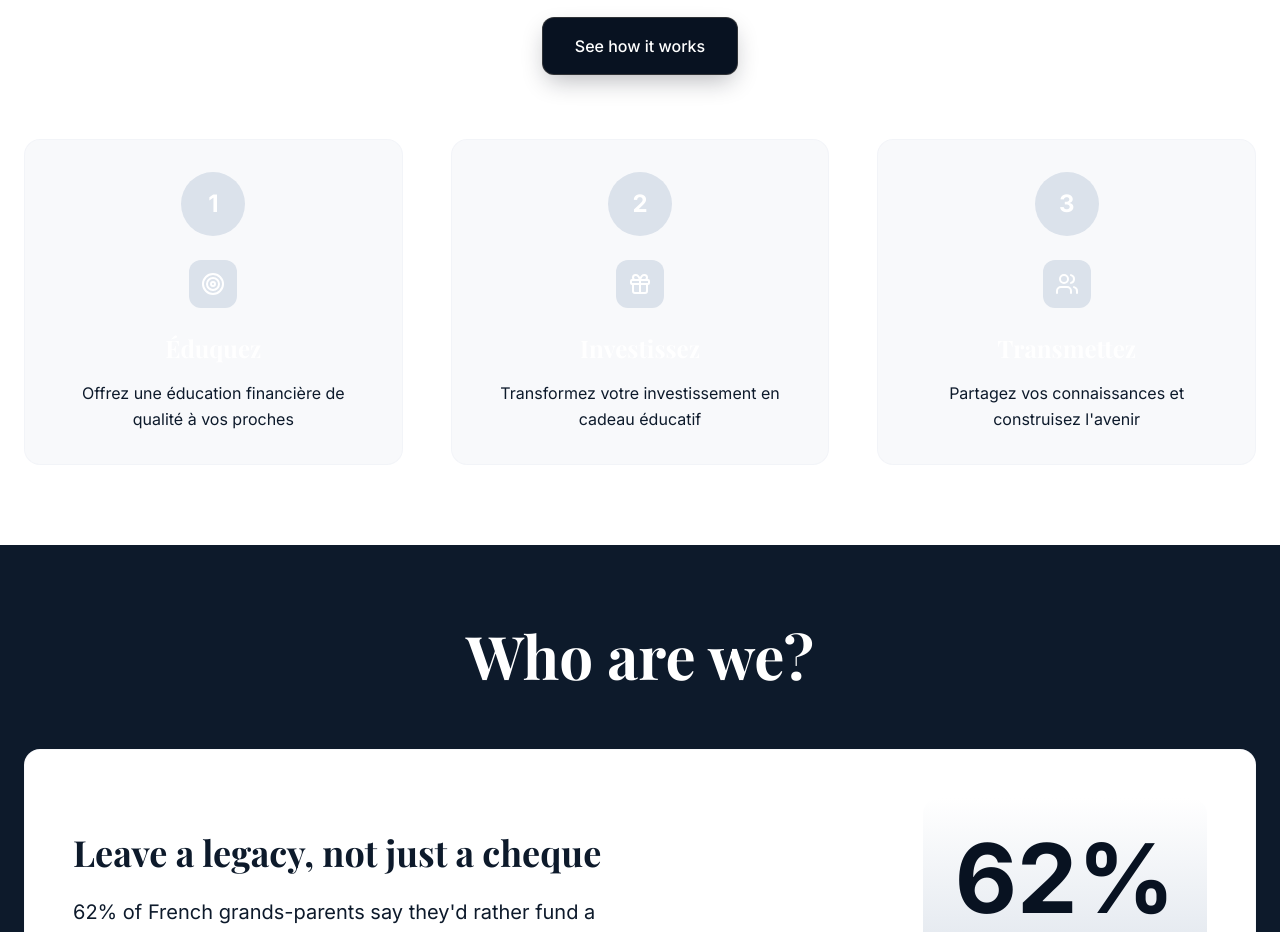
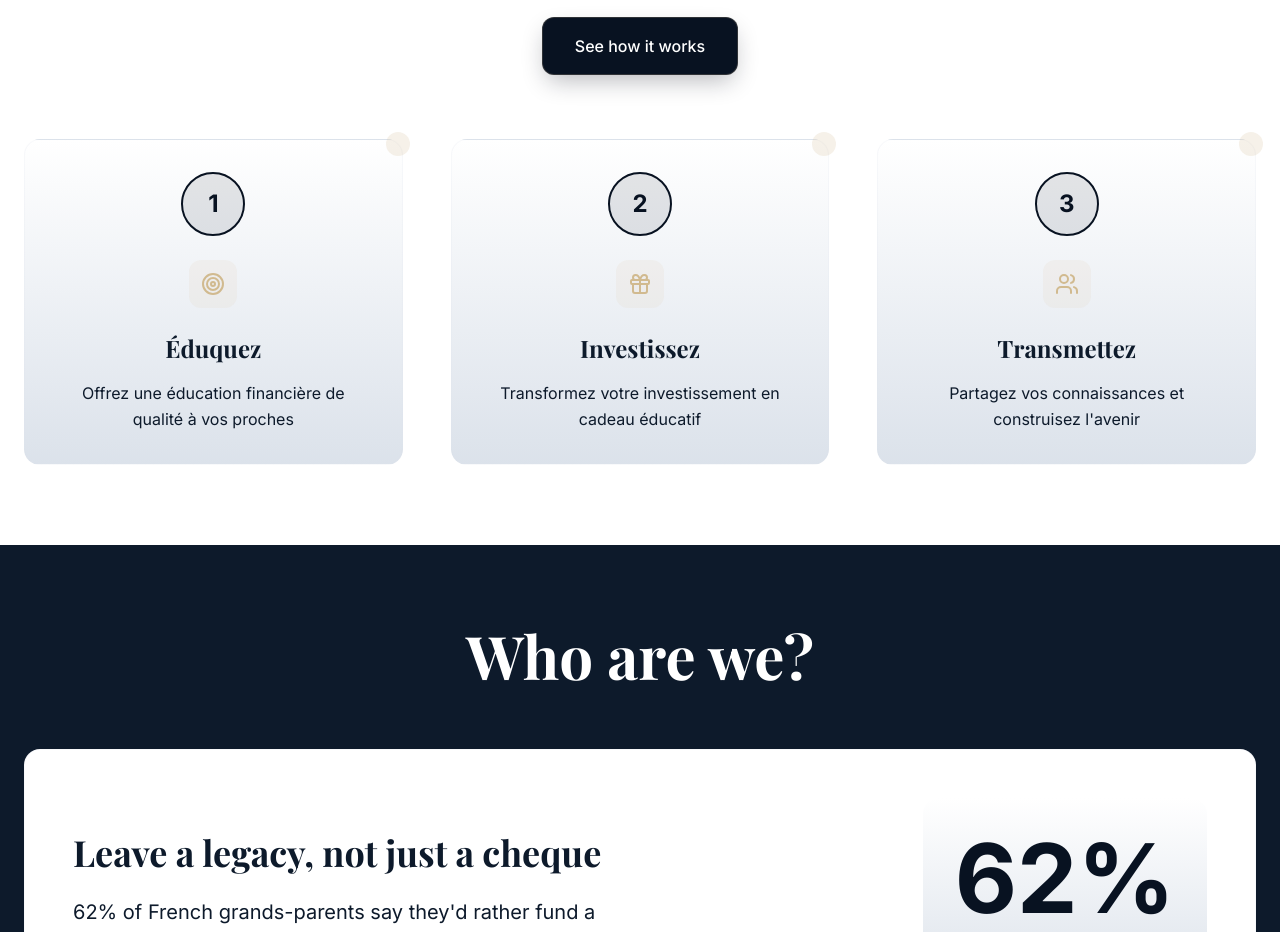
Before and after one commit to 0scarito/prismacapital, a React (Vite) app: page / in a window 1280 px wide. Shown: the part 1080-2012 px from the top of the page. Built offline with nearby package versions, Linux system fonts and the light colour scheme; the HTML template or start-up script is replaced by a standard one.

Commit message:
Fix presentation of 3 boxes
Ensure the three boxes maintain their previous color and text styling.

```diff
--- a/src/components/HowItWorksSection.tsx
+++ b/src/components/HowItWorksSection.tsx
@@ -54,32 +54,42 @@ const HowItWorksSection = () => {
             <div
               key={step.number}
               className="relative group"
+              onMouseEnter={() => setHoveredStep(index)}
+              onMouseLeave={() => setHoveredStep(null)}
             >
               {/* Step Card */}
-              <div className="bg-muted/20 rounded-2xl p-8 border border-border/20 h-full">
+              <div className="relative bg-gradient-subtle rounded-2xl p-8 shadow-card hover:shadow-glow transition-all duration-500 z-10 border border-border/20 h-full">
                 {/* Step Number */}
-                <div className="w-16 h-16 rounded-full bg-muted flex items-center justify-center mb-6 mx-auto">
-                  <span className="font-sans font-bold text-2xl text-foreground">
+                <div className="w-16 h-16 rounded-full bg-primary/10 border-2 border-primary flex items-center justify-center mb-6 mx-auto group-hover:scale-110 transition-transform duration-300">
+                  <span className="font-sans font-bold text-2xl text-primary">
                     {step.number}
                   </span>
                 </div>
 
                 {/* Icon */}
                 <div className="flex justify-center mb-6">
-                  <div className="w-12 h-12 rounded-lg bg-muted flex items-center justify-center">
-                    <step.icon className="w-6 h-6 text-foreground" strokeWidth={2} />
+                  <div className="w-12 h-12 rounded-lg bg-secondary/10 flex items-center justify-center group-hover:bg-secondary/20 transition-colors duration-300">
+                    <step.icon className="w-6 h-6 text-secondary" strokeWidth={2} />
                   </div>
                 </div>
 
                 {/* Content */}
                 <div className="text-center">
-                  <h3 className="font-serif font-bold text-2xl text-foreground mb-4">
+                  <h3 className="font-serif font-bold text-2xl text-card-foreground mb-4">
                     {step.title}
                   </h3>
                   <p className="font-sans text-muted-foreground leading-relaxed">
                     {step.description}
                   </p>
                 </div>
+
+                {/* Decorative Element */}
+                <div className="absolute -top-2 -right-2 w-6 h-6 bg-secondary/20 rounded-full group-hover:scale-125 transition-transform duration-300"></div>
+
+                {/* Hover effect overlay */}
+                {hoveredStep === index && (
+                  <div className="absolute inset-0 bg-gradient-to-br from-primary/5 to-secondary/5 rounded-2xl pointer-events-none"></div>
+                )}
               </div>
             </div>
           ))}
```
